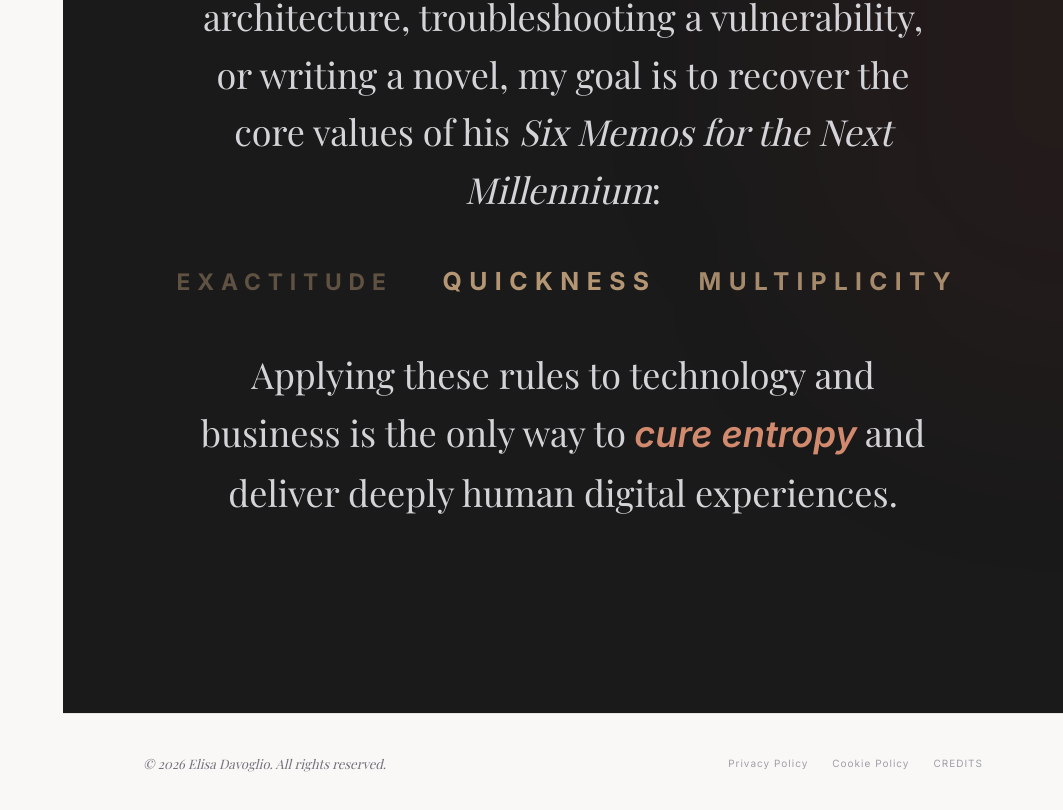
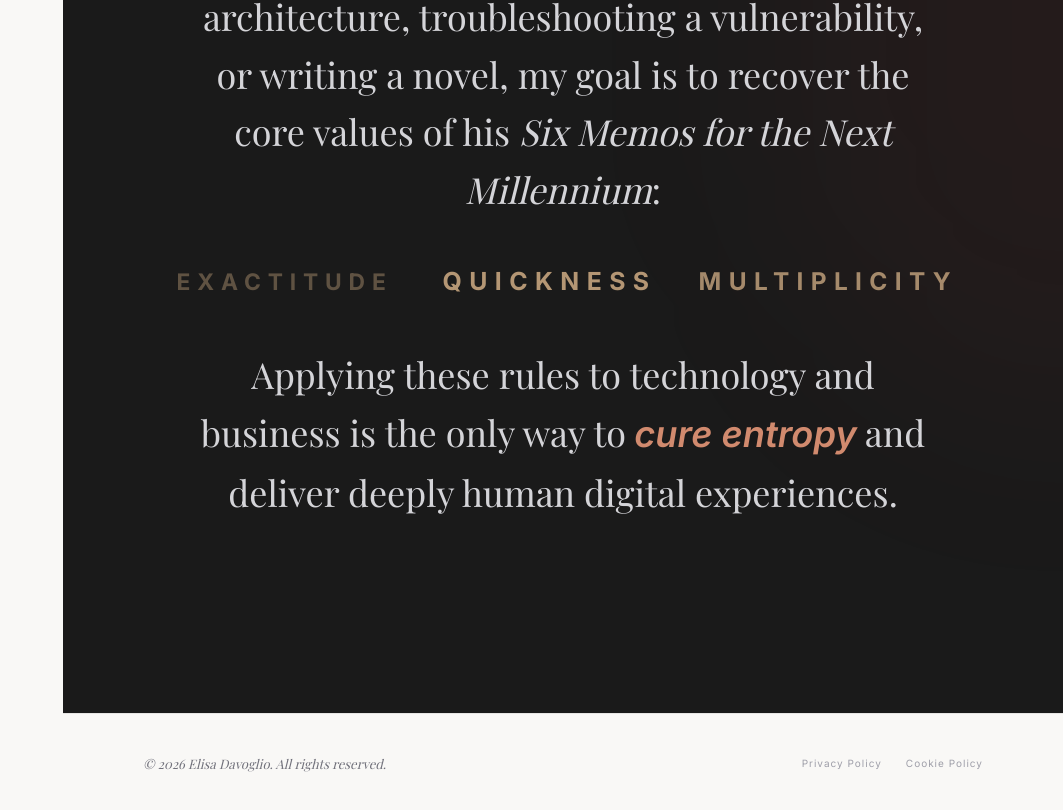
Before and after one commit to elisadavoglio-alt/Elisa-Davoglio, a React (Vite) app: page / in a window 1280 px wide. Shown: the part 1374-2184 px from the top of the page, without its empty margins (217-1280 px from the left). Built offline with nearby package versions, Linux system fonts and the light colour scheme; a web font is replaced by a local one.

Commit message:
style: remove credits from footer

```diff
--- a/src/components/Footer.tsx
+++ b/src/components/Footer.tsx
@@ -26,7 +26,6 @@ export function Footer({ setActivePage }: FooterProps) {
           >
             Cookie Policy
           </button>
-          <span className="cursor-default">Credits</span>
         </div>
       </div>
     </footer>
```
